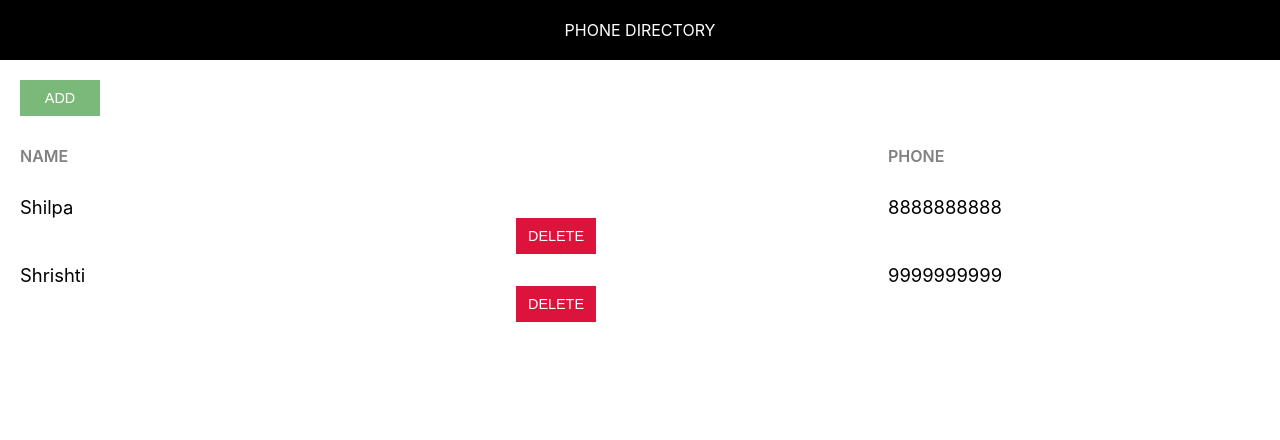
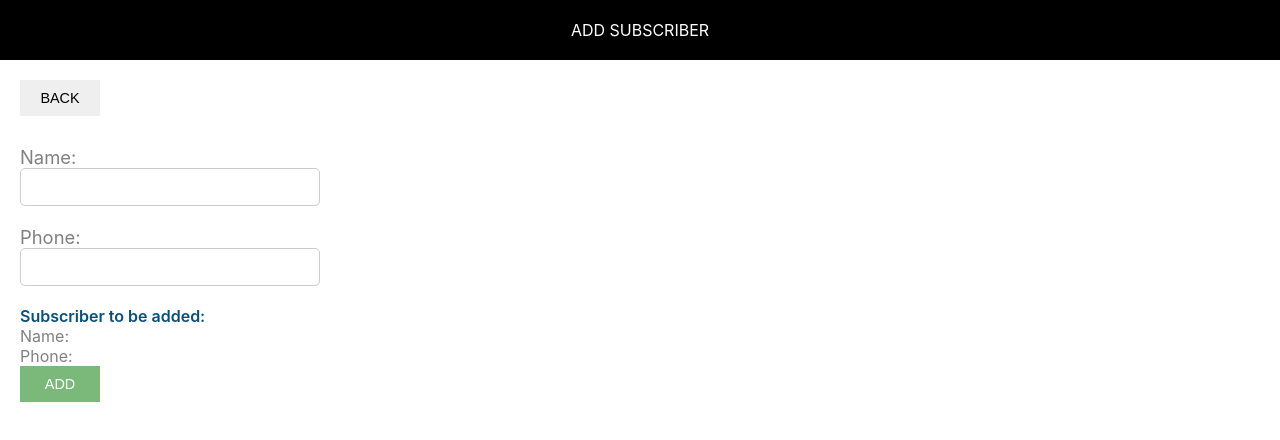
Before and after one commit to Chirag-debug/phone-directory, a React (Create React App) app: page / in a window 1280 px wide. Shown: the top 440 px of the page. Built offline with nearby package versions, Linux system fonts and the light colour scheme.

Commit message:
Added ‘AddSubscriber’ component

```diff
--- /dev/null
+++ b/src/AddSubscriber.css
@@ -0,0 +1,36 @@
+.subscriber-form {
+    margin-top: 30px;
+}
+
+.label-control {
+    color: #808080;
+    font-size: 1.15rem;
+    margin-right: 15px;
+}
+
+.input-control {
+    width: 300px;
+    min-width: 100px;
+    padding: 10px 15px;
+    display: inline-block;
+    border: 1px solid #ccc;
+    border-radius: 5px;
+    box-sizing: border-box;
+    font-size: 0.9rem;
+    outline: none;
+}
+
+.subscriber-info-container {
+    font-size: 1rem;
+    margin-right: 10px;
+    margin-bottom: 20px;
+}
+
+.subscriber-to-add-heading {
+    color: #0a4f75;
+    font-weight: 600;
+}
+
+.subscriber-info {
+    color: #808080;
+}
--- /dev/null
+++ b/src/AddSubscriber.js
@@ -0,0 +1,30 @@
+import React, {Component} from 'react';
+import Header from './Header';
+import './AddSubscriber.css';
+
+class AddSubscriber extends Component {
+    render() {
+        return (
+            <div>
+                <Header heading="Add Subscriber" />
+                <div className="component-body-container">
+                    <button className="custom-btn">Back</button>
+                    <form className="subscriber-form">
+                        <label htmlFor="name" className="label-control">Name: </label> <br/>
+                        <input id="name" type="text" className="input-control" name="name"/> <br/><br/>
+                        <label htmlFor="phone" className="label-control">Phone: </label> <br/>
+                        <input id="phone" type="text" className="input-control" name="name"/> <br/><br/>
+                        <div>
+                            <span className="subscriber-to-add-heading">Subscriber to be added: </span> <br/>
+                            <span className="subscriber-info">Name: </span> <br/>
+                            <span className="subscriber-info">Phone: </span>
+                        </div>
+                        <button type="submit" className="custom-btn add-btn">Add</button>
+                    </form>
+                </div>
+            </div>
+        )
+    }
+}
+
+export default AddSubscriber;
--- a/src/App.css
+++ b/src/App.css
@@ -1,22 +1,4 @@
-.component-body-container {
-  padding: 20px;
-}
 
-.custom-btn {
-  padding: 10px;
-  border: none;
-  margin-right: 10px;
-  text-transform: uppercase;
-  width: 80px;
-  font-size: 0.9rem;
-  cursor: pointer;
-  outline: none;
-}
-
-.add-btn {
-  background: #7ab97a;
-  color: #fff;
-}
 
 .del-btn {
   background: crimson;
--- a/src/App.js
+++ b/src/App.js
@@ -4,6 +4,11 @@
 import './App.css'
 
 class App extends Component {
+
+  deleteHandler(message) {
+    alert(message);
+  }
+
   render() {
     let subscribers = [
       {
@@ -33,7 +38,7 @@
               <span className="grid-item">{sub.name}</span> <br/>
               <span className="grid-item">{sub.phone}</span> <br/>
               <span className="grid-item action-btn-container">
-                <button className="custom-btn del-btn">Delete</button>
+                <button className="custom-btn del-btn" onClick={this.deleteHandler.bind(this, "Delete Clicked")}>Delete</button>
               </span>
               </div>
               })
--- /dev/null
+++ b/src/common/common.css
@@ -0,0 +1,18 @@
+.component-body-container {
+    padding: 20px;
+  }
+
+  .custom-btn {
+    padding: 10px;
+    border: none;
+    margin-right: 10px;
+    text-transform: uppercase;
+    width: 80px;
+    font-size: 0.9rem;
+    cursor: pointer;
+    outline: none;
+  }
+  .add-btn {
+    background: #7ab97a;
+    color: #fff;
+  }
--- a/src/index.js
+++ b/src/index.js
@@ -2,12 +2,14 @@
 import ReactDOM from 'react-dom';
 import './index.css';
 import App from './App';
+import AddSubscriber from './AddSubscriber';
 import reportWebVitals from './reportWebVitals';
+import './common/common.css';
 
 ReactDOM.render(
   <div>
   <React.StrictMode>
-    <App />
+    <AddSubscriber />
   </React.StrictMode>
   </div>,
   document.getElementById('root')
```
